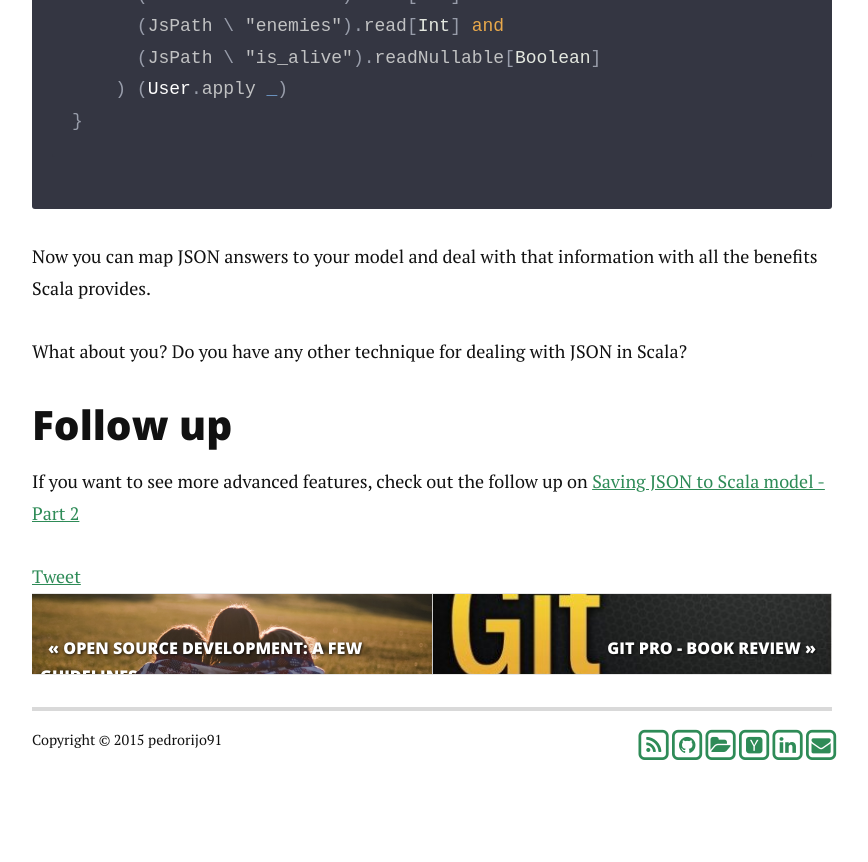
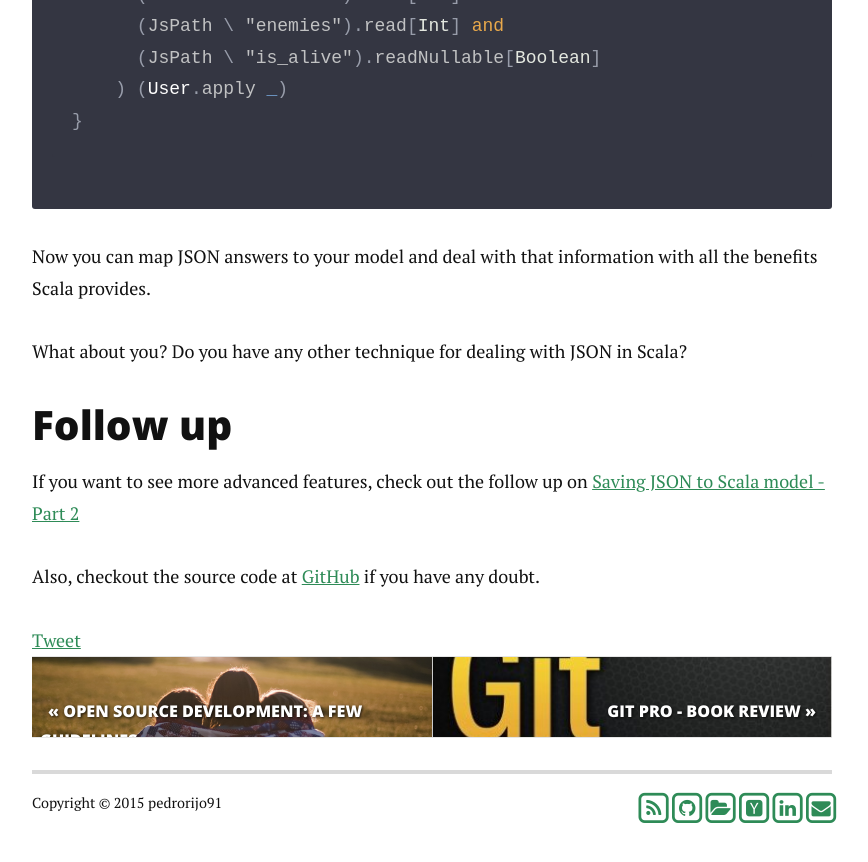
Before and after one commit to pedrorijo91/pedrorijo91.github.io, a Jekyll site: the page built from _posts/2016-01-05-scala-json.markdown, in a window 1280 px wide and 900 px high, scrolled down 10025 px. Shown: the top 862 px of the window, without its empty margins (208-1076 px from the left). Built offline with Jekyll 4.4.1, drawn with Linux system fonts in a browser that asks for light colours; nearby versions of some CDN libraries; comment, search, counter and statistics services are not loaded; before the commit the page ends 10862 px from its top, so only the background shows below that.

Commit message:
Add github link to scala-json post

```diff
--- a/_posts/2016-01-05-scala-json.markdown
+++ b/_posts/2016-01-05-scala-json.markdown
@@ -241,3 +241,5 @@ What about you? Do you have any other technique for dealing with JSON in Scala?
 ## Follow up
 
 If you want to see more advanced features, check out the follow up on [Saving JSON to Scala model - Part 2](http://pedrorijo.com/blog/scala-json-part2)
+
+Also, checkout the source code at [GitHub](https://github.com/pedrorijo91/scala-play-json-examples) if you have any doubt.
```
